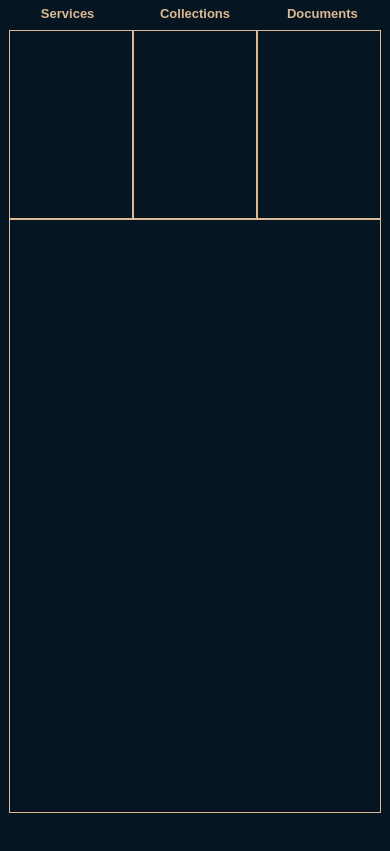
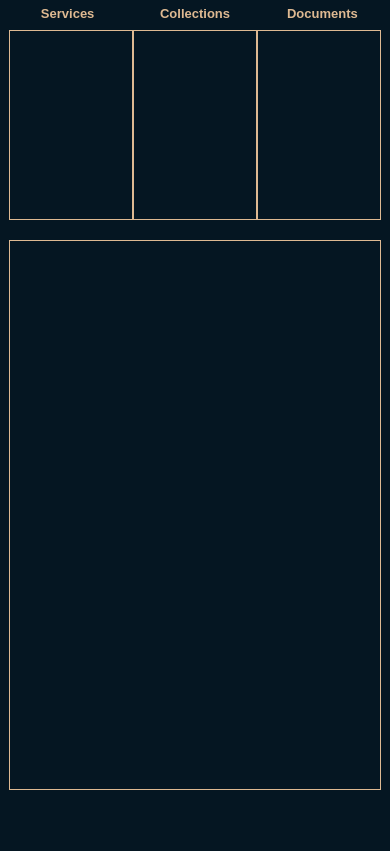
Before and after one commit to johnhagen/Waterbase, a plain HTML site: page dashboard/index.html in a window 390 px wide. Shown: the part 47-898 px from the top of the page. Drawn offline with Linux system fonts and the light colour scheme.

Commit message:
mobile fix

```diff
--- a/dashboard/styles.css
+++ b/dashboard/styles.css
@@ -149,14 +149,10 @@ body {
     color: inherit;
 }
 
-@media screen and (max-width: 400px) {
+@media screen and (max-width: 420px) {
     .container {
         display: flex;
         gap: 0;
-    }
-
-    .card {
-
     }
 
     .card > button {
@@ -197,7 +193,7 @@ body {
     .docContents {
         width: 98%;
         max-width: 98%;
-        max-height: 65%;
+        max-height: 60%;
         bottom: 60px;
         position: relative;
     }
```
